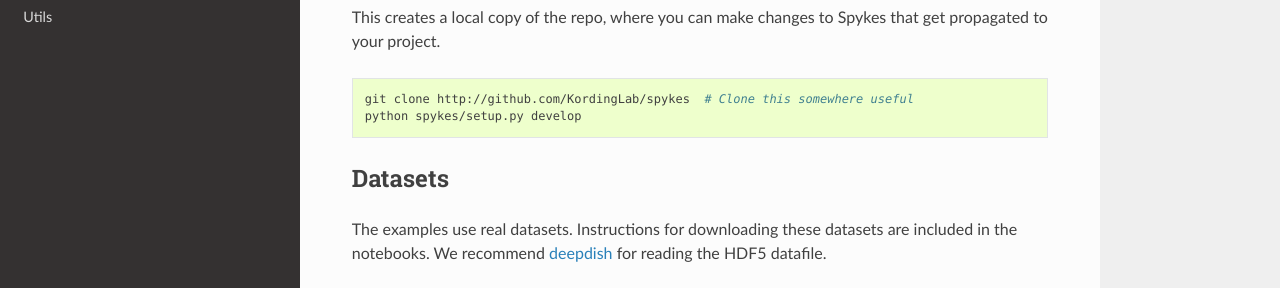
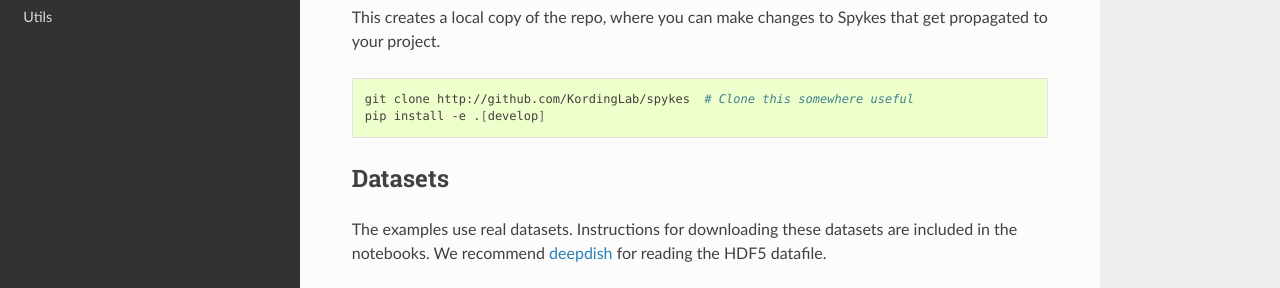
Before and after one commit to KordingLab/spykes, a Sphinx documentation site: the page built from doc/getting-started.rst, in a window 1280 px wide and 900 px high, scrolled down 900 px. Shown: the part 445-733 px from the top of the window. Built offline with Sphinx 7.4.7 and the Read the Docs theme 2.0.0, drawn with Linux system fonts in a browser that asks for light colours; pages that are not in the unit, such as notebooks, are missing from menus.

Commit message:
moved some things around (#111)

```diff
--- a/doc/getting-started.rst
+++ b/doc/getting-started.rst
@@ -51,7 +51,7 @@ This creates a local copy of the repo, where you can make changes to Spykes that
 .. code-block:: bash
 
     git clone http://github.com/KordingLab/spykes  # Clone this somewhere useful
-    python spykes/setup.py develop
+    pip install -e .[develop]
 
 Datasets
 --------
--- a/setup.py
+++ b/setup.py
@@ -49,6 +49,7 @@ if __name__ == "__main__":
                 'sphinx_rtd_theme',
                 'm2r',
                 'deepdish',
+                'image',
             ],
         },
         platforms='any',
```
Also changed, not shown: images/journal.pone.0160851.g002.PNG (renamed from doc/images/journal.pone.0160851.g002.PNG), images/nature14178-f2.jpg (renamed from doc/images/nature14178-f2.jpg), images/psth_PMd_n91.png (renamed from doc/images/psth_PMd_n91.png), images/spykes-logo.png (renamed from doc/images/spykes-logo.png), 2 other files.
